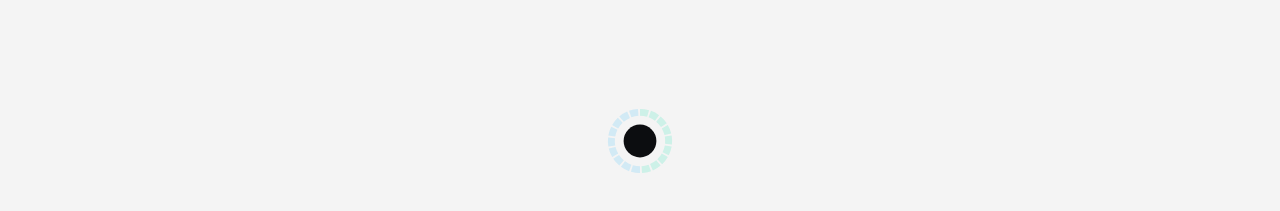
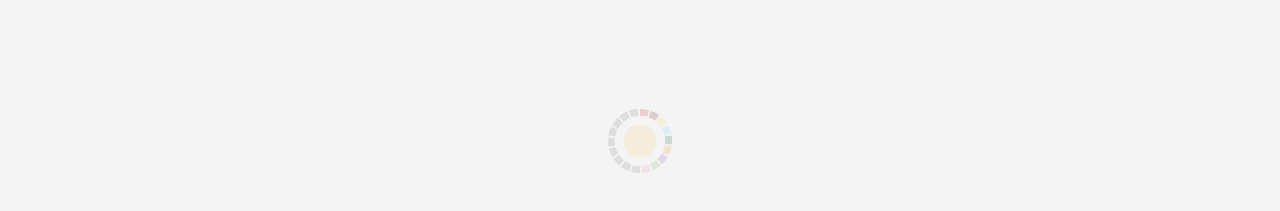
Before and after one commit to andilim1178/chc-vibrant-community, a React (Vite) app: page / in a window 1280 px wide. Both pictures are taken after a click on the button "Results". Shown: the part 289-500 px from the top of the page. Built offline with nearby package versions, Linux system fonts and the light colour scheme.

Commit message:
fix: use element colours in VibrancyWheelCanvas

```diff
--- a/src/components/results/VibrancyWheelCanvas.tsx
+++ b/src/components/results/VibrancyWheelCanvas.tsx
@@ -17,6 +17,11 @@ export const VibrancyWheelCanvas: React.FC<{ size?: number }> = ({ size = 100 })
     const outer = size * 0.46;
 
     ctx.clearRect(0, 0, size, size);
+
+    // Resolve CSS variables once per render
+    const root = getComputedStyle(document.documentElement);
+    const surfaceColor = root.getPropertyValue('--surface').trim();
+    const defaultColor = root.getPropertyValue('--el-default').trim();
 
     const elements = template.elements;
     const totalEls = elements.length;
@@ -38,7 +43,8 @@ export const VibrancyWheelCanvas: React.FC<{ size?: number }> = ({ size = 100 })
       ctx.arc(cx, cy, inner, a2, a1, true);
       ctx.closePath();
 
-      ctx.fillStyle = el.type === 'hard' ? '#1ce4b0' : '#38bdf8';
+      // Use element colour if available, else default
+      ctx.fillStyle = el.color || defaultColor;
       ctx.globalAlpha = sc ? 0.9 : 0.18;
       ctx.fill();
       ctx.globalAlpha = 1;
@@ -46,7 +52,7 @@ export const VibrancyWheelCanvas: React.FC<{ size?: number }> = ({ size = 100 })
 
     ctx.beginPath();
     ctx.arc(cx, cy, inner * 0.65, 0, Math.PI * 2);
-    ctx.fillStyle = '#0c0d10';
+    ctx.fillStyle = surfaceColor;
     ctx.fill();
   }, [template, activeProject, size]);
 
```
